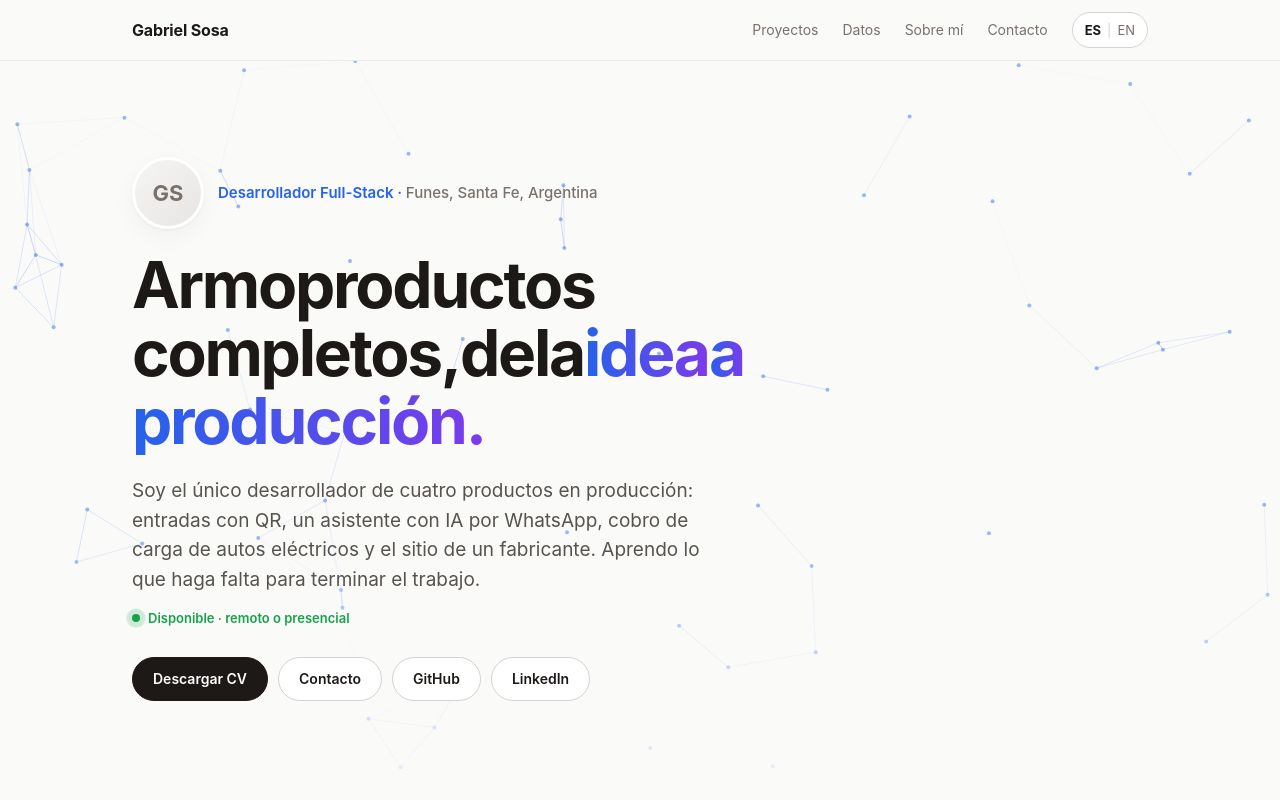
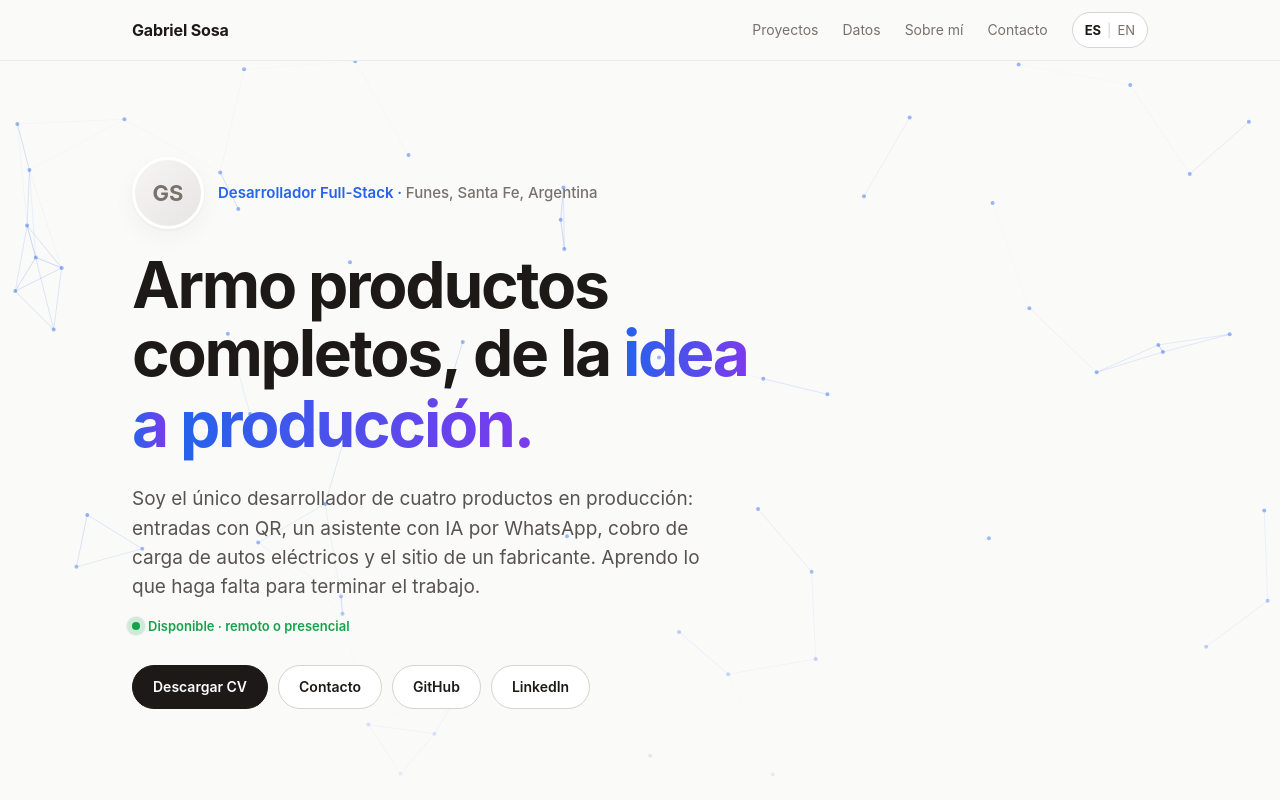
Before and after one commit to gabrielsosa32/Portfolio, a Nuxt app: page / in a window 1280 px wide. Shown: the top 800 px of the page. Built offline with nearby package versions, Linux system fonts and the light colour scheme.

Commit message:
fix: espacios entre palabras del titular animado
Co-Authored-By: Claude Opus 5.5 <noreply@anthropic.com>

```diff
--- a/app/components/TitleReveal.vue
+++ b/app/components/TitleReveal.vue
@@ -2,27 +2,23 @@
 import { splitWords } from '~/utils/words'
 
 const props = defineProps<{ lead: string; highlight: string }>()
-const leadWords = computed(() => splitWords(props.lead))
-const highlightWords = computed(() => splitWords(props.highlight))
+const words = computed(() => [
+  ...splitWords(props.lead).map(text => ({ text, hl: false })),
+  ...splitWords(props.highlight).map(text => ({ text, hl: true })),
+])
 const full = computed(() => `${props.lead} ${props.highlight}`)
 </script>
 
 <template>
   <h1 class="title" :aria-label="full">
-    <span
-      v-for="(w, i) in leadWords"
-      :key="`l${i}`"
-      class="word"
-      aria-hidden="true"
-      :style="{ animationDelay: `${i * 90}ms` }"
-    >{{ w }} </span>
-    <span
-      v-for="(w, i) in highlightWords"
-      :key="`h${i}`"
-      class="word word--hl"
-      aria-hidden="true"
-      :style="{ animationDelay: `${(leadWords.length + i) * 90}ms` }"
-    >{{ w }} </span>
+    <template v-for="(w, i) in words" :key="i">
+      <span
+        class="word"
+        :class="{ 'word--hl': w.hl }"
+        aria-hidden="true"
+        :style="{ animationDelay: `${i * 90}ms` }"
+      >{{ w.text }}</span>{{ ' ' }}
+    </template>
   </h1>
 </template>
 
@@ -32,13 +28,14 @@ const full = computed(() => `${props.lead} ${props.highlight}`)
   max-width: 15ch;
 }
 .word {
-  display: inline-block; white-space: pre;
+  display: inline-block;
   opacity: 0; transform: translateY(24px) rotate(4deg);
   animation: word-in .7s cubic-bezier(.2, .8, .2, 1) forwards;
 }
 .word--hl {
   background: linear-gradient(90deg, var(--accent), var(--accent-2));
   -webkit-background-clip: text; background-clip: text; color: transparent;
+  padding-bottom: .06em;
 }
 @keyframes word-in { to { opacity: 1; transform: none; } }
 @media (prefers-reduced-motion: reduce) {
```
Also changed, not shown: .claude/launch.json (added).
